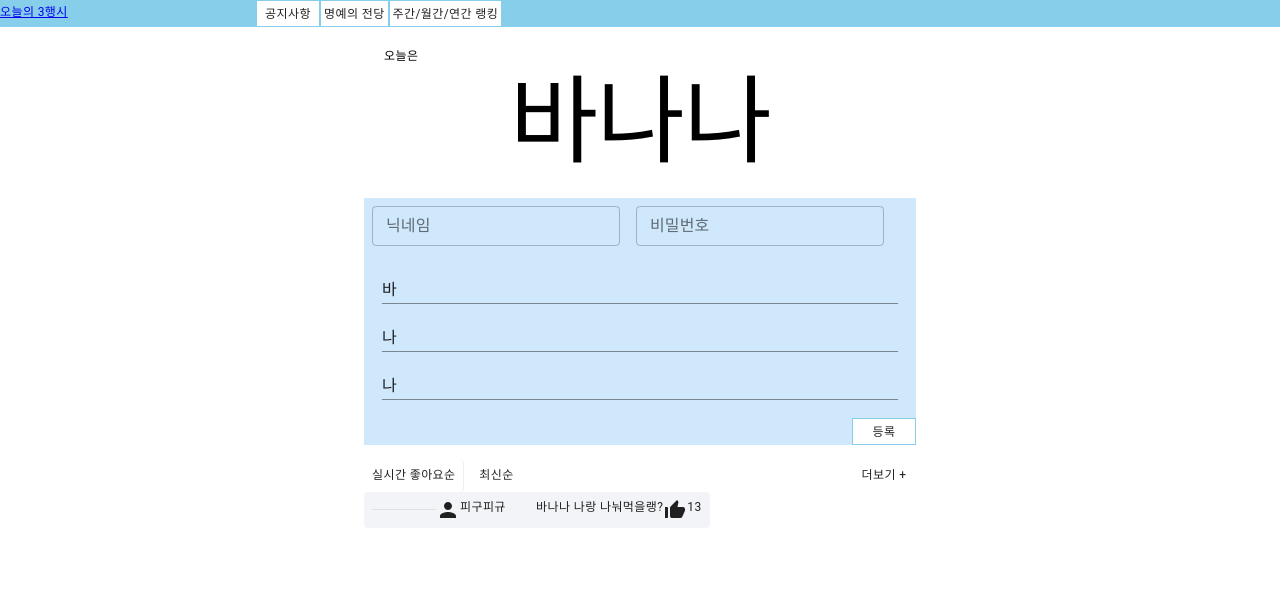
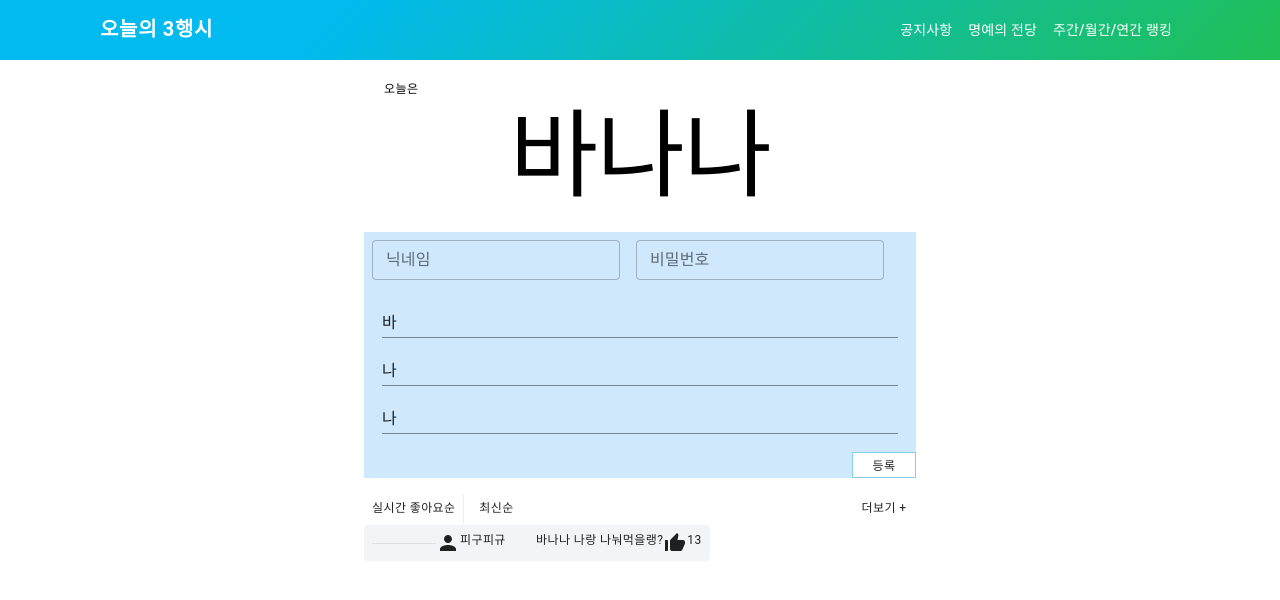
Before and after one commit to UUUNG/Today-s-Acrostic-Poem, a React (Create React App) app: page / in a window 1280 px wide. Shown: the top 600 px of the page. Built offline with nearby package versions, Linux system fonts and the light colour scheme.

Commit message:
fix: 헤더 디자인 / 라우팅 방식 변경

```diff
--- a/src/App.js
+++ b/src/App.js
@@ -3,10 +3,13 @@ import MainPage from './pages/MainPage';
 import HOFPage from './pages/HOFPage';
 import RankingPage from './pages/RankingPage';
 import {BrowserRouter,Switch,Route} from "react-router-dom";
+import HeadContainer from './components/organisms/HeadContainer';
 
 function App() {
 
   return (
+    <div>
+      <HeadContainer />
       <BrowserRouter>
         <Switch>
           <Route exact path="/" component={MainPage}/>
@@ -14,6 +17,7 @@ function App() {
           <Route exact path="/RankingPage" component={RankingPage}/>
         </Switch>
       </BrowserRouter>
+    </div>
   );
 }
 export default App;
--- a/src/components/atoms/Title.js
+++ b/src/components/atoms/Title.js
@@ -4,13 +4,19 @@ import {Link} from "react-router-dom";
 const Title = () => {
 
   return (
-    <Link to="/">
-      <Typography variant="caption" gutterBottom>
+    <Typography
+      variant="caption"
+      gutterBottom
+      onClick={()=>window.location.href="/"}
+      style={{
+        fontSize: 20,
+        fontWeight: 700,
+        cursor: 'pointer',
+        color: '#FFF'
+      }}
+    >
       오늘의 3행시
-      </Typography>
-    </Link>
-
-
+    </Typography>
   )
 }
 export default Title;
--- a/src/components/molecules/Navbar.js
+++ b/src/components/molecules/Navbar.js
@@ -1,15 +1,63 @@
 import React from 'react';
-import PrimaryButton from '../atoms/PrimaryButton'
+//import PrimaryButton from '../atoms/PrimaryButton'
 
 import {Link} from "react-router-dom";
+import { makeStyles, Button, Typography } from '@material-ui/core';
+
+const useStyles = makeStyles(theme => ({
+  button: {
+    color : '#FFF',
+  },
+  buttonText: {
+    fontSize    : 14,
+    fontWeight  : 500,
+  }
+}))
 
 const Navbar = () => {
+  const classes = useStyles()
 
   return (
     <div>
-      <PrimaryButton name={"공지사항"}/>
-      <Link to="/HOFPage"><PrimaryButton name={"명예의 전당"}/></Link>
-      <Link to="/RankingPage"><PrimaryButton name={"주간/월간/연간 랭킹"}/></Link>
+      <Button
+        className={classes.button}
+        onClick={/* 공지사항 path */null}
+      >
+        <Typography
+          style={{
+            fontSize    : 14,
+            fontWeight  : 500,
+          }}
+        >
+          공지사항
+        </Typography>
+      </Button>
+      <Button
+        className={classes.button}
+        onClick={() => window.location.href="/HOFPage"}
+      >
+        <Typography
+          style={{
+            fontSize    : 14,
+            fontWeight  : 500,
+          }}
+        >
+          명예의 전당
+        </Typography>
+      </Button>
+      <Button
+        className={classes.button}
+        onClick={() => window.location.href="/RankingPage"}
+      >
+        <Typography
+          style={{
+            fontSize    : 14,
+            fontWeight  : 500,
+          }}
+        >
+          주간/월간/연간 랭킹
+        </Typography>
+      </Button>
     </div>
 
   )
--- a/src/components/organisms/HeadContainer.js
+++ b/src/components/organisms/HeadContainer.js
@@ -4,14 +4,24 @@ import Title from '../atoms/Title'
 const HeadContainer = () => {
 
   return (
+    <div
+      style={{
+        background:'linear-gradient(315deg, #20bf55 0%, #01baef 74%)',
+        height: 60,
+      }}
+    >
+      <div style={{maxWidth: 1080, margin: '0px auto', height: '100%', padding:'0px 20px'}}>
+        <div style={{display: 'flex', alignItems:'center', height: '100%'}}>
+          <div>
+            <Title/>
+          </div>
+          <div style={{flexGrow: 1}} />
+          <div>
+            <Navbar/>
+          </div>
+        </div>
+      </div>
 
-    <div style={{display:'flex', backgroundColor:'#87ceeb'}}>
-      <div style={{flexGrow:2, flexBasis:0}}>
-        <Title/>
-      </div>
-      <div style={{display:'flex',flexGrow:8, flexBasis:0}}>
-        <Navbar/>
-      </div>
     </div>
   )
 }
--- a/src/pages/HOFPage.js
+++ b/src/pages/HOFPage.js
@@ -5,7 +5,6 @@ import HeadContainer from '../components/organisms/HeadContainer';
 const HOFPage = () => {
   return (
     <div>
-      <HeadContainer/>
       <GridContainer/>
     </div>
   )
--- a/src/pages/MainPage.js
+++ b/src/pages/MainPage.js
@@ -9,7 +9,6 @@ const MainPage = () => {
 
   return (
     <div>
-      <HeadContainer/>
       <Container maxWidth="sm">
         <KeywordContainer/>
         <PoemPostContainer/>
--- a/src/pages/RankingPage.js
+++ b/src/pages/RankingPage.js
@@ -7,7 +7,6 @@ const RankingPage = () => {
 
   return (
     <div>
-      <HeadContainer/>
       <Container maxWidth="sm">
         <RankingContainer/>
       </Container>
```
Also changed, not shown: 1 other file (tests, documents, lock files or other folders). Lines whose indentation alone changed are shown as unchanged.
